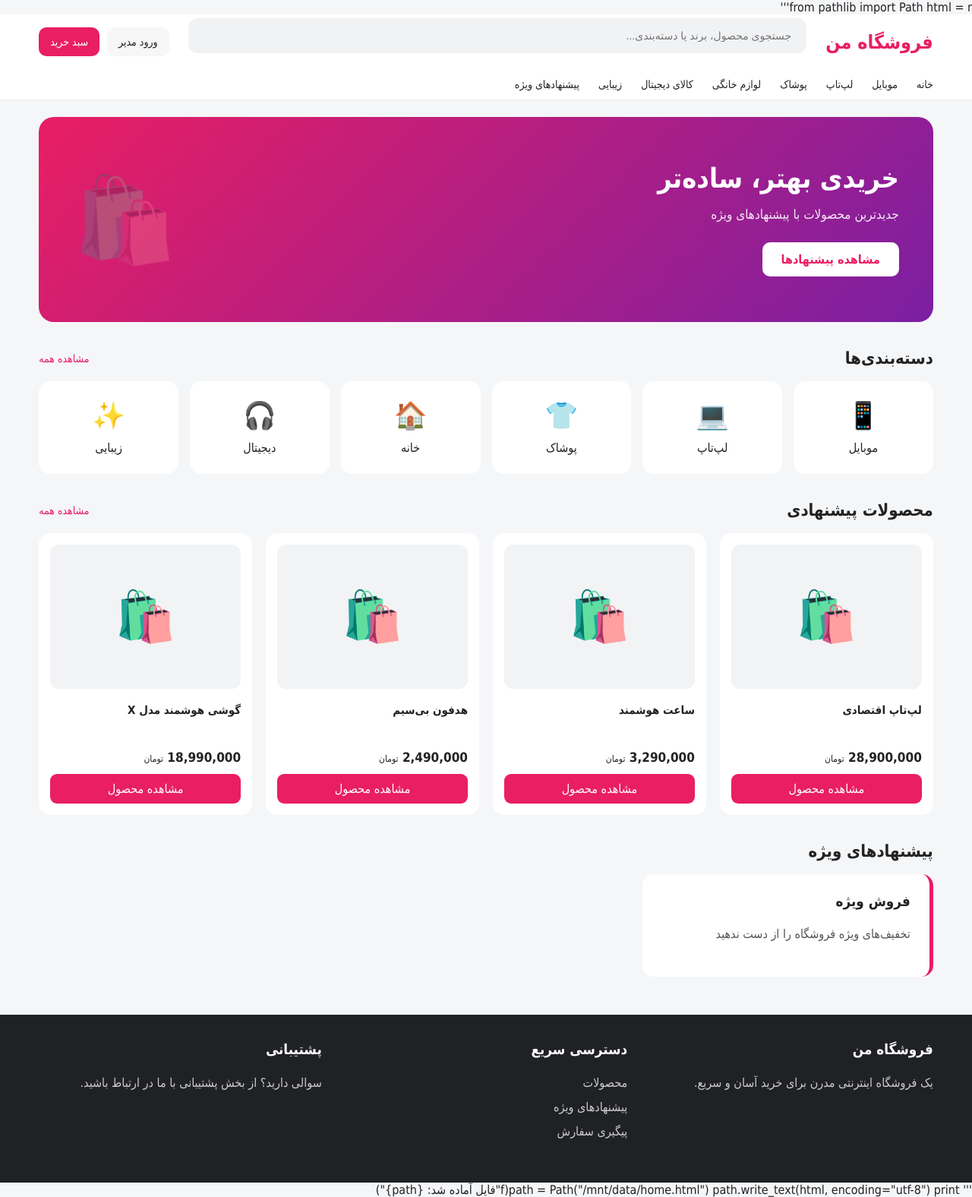
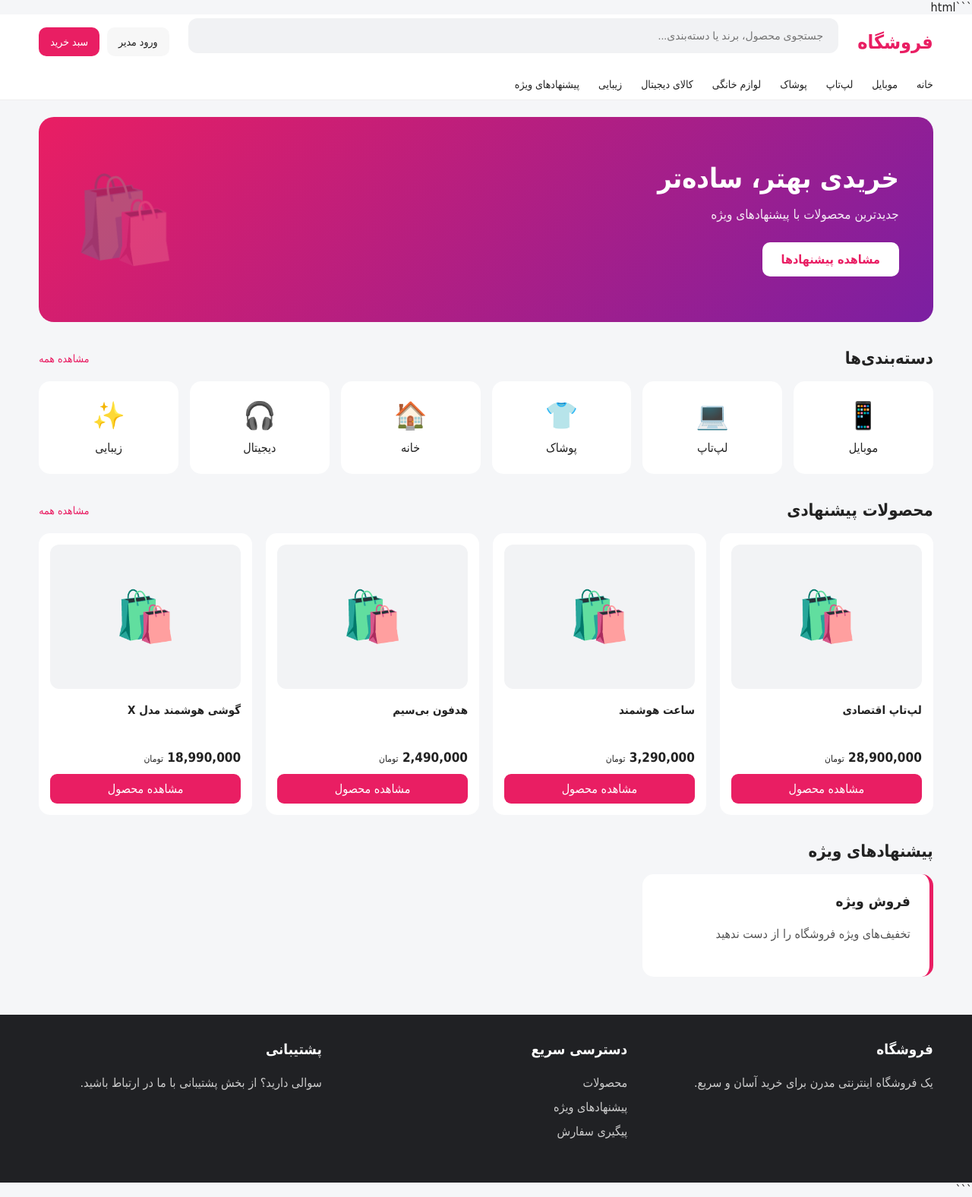
Before and after one commit to saghafia757-blip/foroshgah-man, a Flask app: page / in a window 1280 px wide. Shown: the whole page at 76% size. Run offline with Flask 3, Linux system fonts and the light colour scheme; data comes from the database, SQL or seed files in the repository.

Commit message:
Update home.html

````diff
--- a/templates/home.html
+++ b/templates/home.html
@@ -1,6 +1,5 @@
-from pathlib import Path
-
-html = r'''<!DOCTYPE html>
+```html
+<!DOCTYPE html>
 <html lang="fa" dir="rtl">
 <head>
     <meta charset="UTF-8">
@@ -306,7 +305,6 @@ html = r'''<!DOCTYPE html>
         }
 
         @media (max-width: 900px) {
-
             .products {
                 grid-template-columns: repeat(2, 1fr);
             }
@@ -321,7 +319,6 @@ html = r'''<!DOCTYPE html>
         }
 
         @media (max-width: 600px) {
-
             .topbar {
                 flex-wrap: wrap;
                 padding: 12px 0;
@@ -380,18 +377,16 @@ html = r'''<!DOCTYPE html>
     <div class="container topbar">
 
         <a href="/" class="logo">
-            فروشگاه من
+            فروشگاه
         </a>
 
         <form class="search" action="/search" method="get">
-
             <input
                 type="text"
                 name="q"
                 placeholder="جستجوی محصول، برند یا دسته‌بندی..."
                 value="{{ search or '' }}"
             >
-
         </form>
 
         <div class="actions">
@@ -446,8 +441,6 @@ html = r'''<!DOCTYPE html>
 
 <main class="container">
 
-    <!-- BANNER -->
-
     <section class="hero">
 
         <div>
@@ -472,9 +465,6 @@ html = r'''<!DOCTYPE html>
 
     </section>
 
-
-    <!-- CATEGORIES -->
-
     <section class="section">
 
         <div class="section-title">
@@ -488,7 +478,6 @@ html = r'''<!DOCTYPE html>
             </a>
 
         </div>
-
 
         <div class="categories">
 
@@ -526,9 +515,6 @@ html = r'''<!DOCTYPE html>
 
     </section>
 
-
-    <!-- PRODUCTS -->
-
     <section class="section" id="products-section">
 
         <div class="section-title">
@@ -542,7 +528,6 @@ html = r'''<!DOCTYPE html>
             </a>
 
         </div>
-
 
         <div class="products">
 
@@ -571,11 +556,9 @@ html = r'''<!DOCTYPE html>
 
                 </a>
 
-
                 <h3>
                     {{ product.name }}
                 </h3>
-
 
                 <div class="price">
 
@@ -587,7 +570,6 @@ html = r'''<!DOCTYPE html>
 
                 </div>
 
-
                 <a
                     href="/product/{{ product.id }}"
                     class="buy-button"
@@ -596,7 +578,6 @@ html = r'''<!DOCTYPE html>
                 </a>
 
             </div>
-
 
             {% else %}
 
@@ -618,9 +599,6 @@ html = r'''<!DOCTYPE html>
 
     </section>
 
-
-    <!-- ADS -->
-
     <section class="section">
 
         <div class="section-title">
@@ -630,7 +608,6 @@ html = r'''<!DOCTYPE html>
             </h2>
 
         </div>
-
 
         <div class="ads">
 
@@ -651,7 +628,6 @@ html = r'''<!DOCTYPE html>
                 {% endif %}
 
             </div>
-
 
             {% else %}
 
@@ -675,7 +651,6 @@ html = r'''<!DOCTYPE html>
 
 </main>
 
-
 <footer>
 
     <div class="container footer-grid">
@@ -683,7 +658,7 @@ html = r'''<!DOCTYPE html>
         <div>
 
             <h3>
-                فروشگاه من
+                فروشگاه
             </h3>
 
             <p>
@@ -691,7 +666,6 @@ html = r'''<!DOCTYPE html>
             </p>
 
         </div>
-
 
         <div>
 
@@ -706,7 +680,6 @@ html = r'''<!DOCTYPE html>
             </p>
 
         </div>
-
 
         <div>
 
@@ -726,8 +699,4 @@ html = r'''<!DOCTYPE html>
 
 </body>
 </html>
-'''
-
-path = Path("/mnt/data/home.html")
-path.write_text(html, encoding="utf-8")
-print(f"فایل آماده شد: {path}")
+```
````
